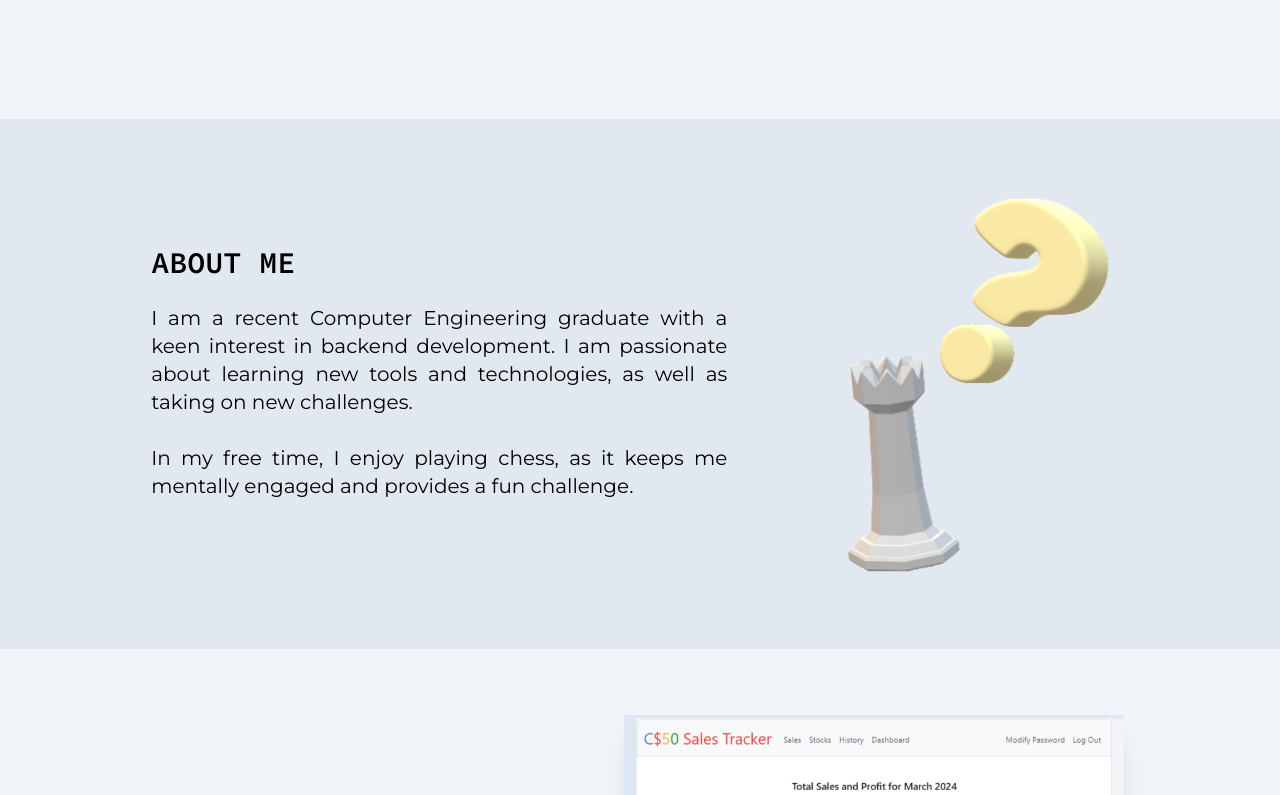
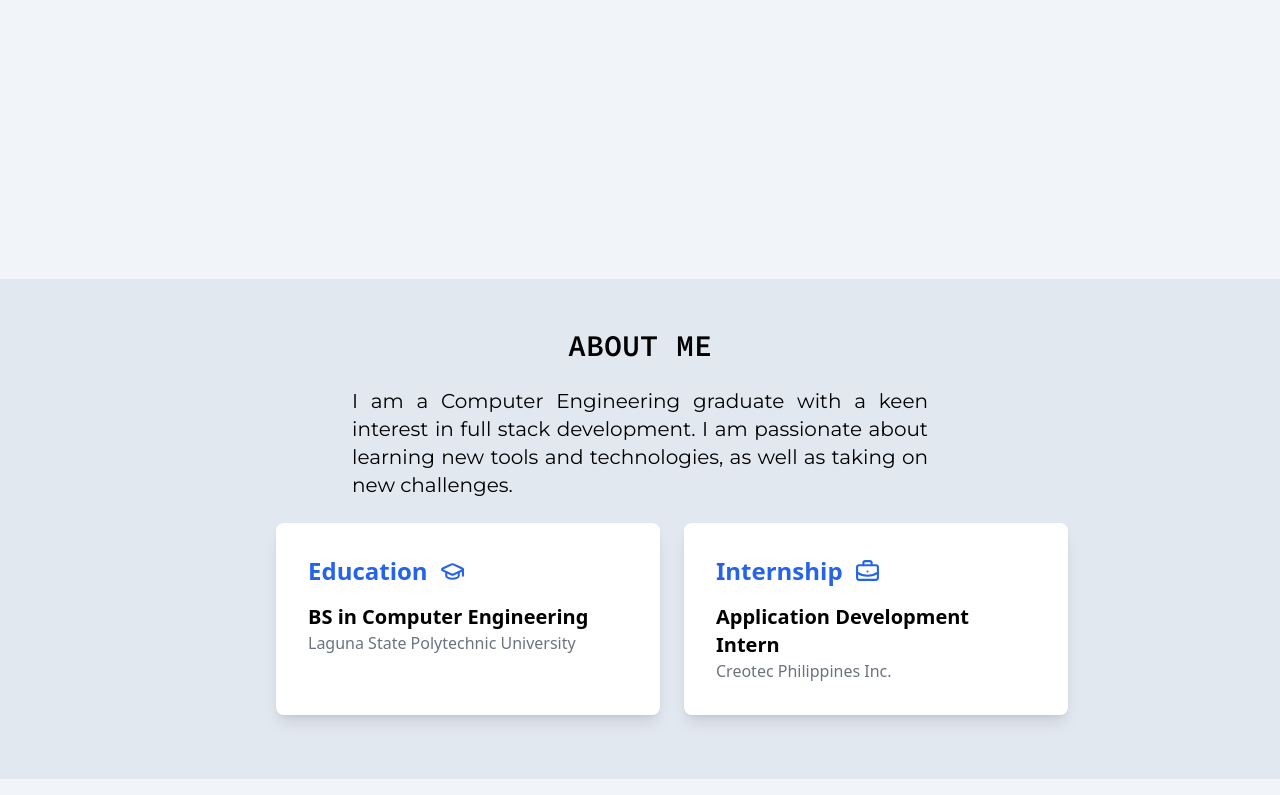
Before and after one commit to Melvinots/my-portfolio, a React (Vite) app: page / in a window 1280 px wide. Shown: the part 565-1360 px from the top of the page. Built offline with nearby package versions, Linux system fonts and the light colour scheme.

Commit message:
Optimized About

```diff
--- a/src/App.jsx
+++ b/src/App.jsx
@@ -7,13 +7,13 @@ const App = () => {
       <Nav />
       <section
         id="home"
-        className="sm:px-16 px-8 -mt-10 bg-slate-100 scroll-mt-16"
+        className="min-h-screen sm:px-16 px-8 -mt-10 bg-slate-100 scroll-mt-16"
       >
         <Hero />
       </section>
       <section
         id="about"
-        className="sm:px-16 px-8 py-10 bg-slate-200 scroll-mt-16"
+        className="min-h-[500px] sm:px-16 px-6 py-12 bg-slate-200 scroll-mt-5"
       >
         <About />
       </section>
--- /dev/null
+++ b/src/components/Card.jsx
@@ -0,0 +1,16 @@
+const Card = ({title, establishment, role, Icon}) => {
+  return (
+    <div key={title} className="bg-white shadow-lg rounded-lg p-8 max-w-96">
+        <h2 className="text-2xl font-bold mb-4 text-blue-600 flex items-center space-x-5">
+          {title}
+          <Icon className="ml-3" size={25} />
+        </h2>
+        <div className="">
+            <h3 className="text-xl font-semibold">{role}</h3>
+            <p className="text-gray-500">{establishment}</p>
+        </div>
+    </div>
+  )
+}
+
+export default Card;
--- a/src/components/index.js
+++ b/src/components/index.js
@@ -1,5 +1,6 @@
 import Nav from "./Nav";
 import Button from "./Button";
+import Card from "./Card";
 import ProjectCard from "./ProjectCard";
 
-export { Nav, Button, ProjectCard };
+export { Nav, Button, Card, ProjectCard };
--- a/src/constants/index.js
+++ b/src/constants/index.js
@@ -1,3 +1,10 @@
+import { GraduationCap, BriefcaseBusiness } from 'lucide-react';
+
+const iconMap = {
+  GraduationCap,
+  BriefcaseBusiness
+};
+
 import {
   html,
   css,
@@ -20,6 +27,21 @@ export const navLinks = [
   { label: "Projects", href: "#projects" },
   { label: "Contact", href: "#contact" },
 ];
+
+export const attainments = [
+  {
+    title: "Education",
+    establishment: "Laguna State Polytechnic University",
+    role: "BS in Computer Engineering",
+    icon: iconMap.GraduationCap
+  },
+  {
+    title: "Internship",
+    establishment: "Creotec Philippines Inc.",
+    role: "Application Development Intern",
+    icon: iconMap.BriefcaseBusiness
+  }
+]
 
 export const projects = [
   {
--- a/src/sections/About.jsx
+++ b/src/sections/About.jsx
@@ -1,31 +1,32 @@
-import { qmark } from "../assets/images";
+import { attainments } from "../constants";
+import { Card } from "../components";
 
 const About = () => {
   return (
-    <section className="max-w-[1140px] mx-auto px-4 mb-40 md:mb-0 md:px-8 w-full flex flex-col-reverse md:flex-row justify-center items-center space-y-8 md:space-y-0 space-x-0 md:space-x-10 lg:space-x-16">
-      <div className="md:max-w-xl text-left">
+    <section className="max-w-[1140px] mx-auto px-4 mb-5 md:mb-0 md:px-8 w-full flex flex-col justify-center items-center space-y-8 md:space-y-0 space-x-0 md:space-x-10 lg:space-x-16">
+      <div className="md:max-w-xl text-center">
         <h1 className="font-code font-semibold text-2xl md:text-3xl leading-tight">
           ABOUT ME
         </h1>
-        <p className="font-montserrat text-lg md:text-xl text-justify py-6 leading-relaxed">
-          I am a recent Computer Engineering graduate with a keen interest in
-          backend development. I am passionate about learning new tools and
+        <p className="font-montserrat text-md sm:text-lg md:text-xl text-justify py-6 leading-relaxed">
+          I am a Computer Engineering graduate with a keen interest in
+          full stack development. I am passionate about learning new tools and
           technologies, as well as taking on new challenges.
-          <br />
-          <br />
-          <span>
-            In my free time, I enjoy playing chess, as it keeps me mentally engaged and provides a fun challenge.
-          </span>
         </p>
       </div>
 
-      <div className="relative lg:my-0 flex-shrink-0">
-        <img
-          src={qmark}
-          alt="Question Mark"
-          className="w-auto h-[200px] sm:h-[350px] md:h-[400px] lg:h-[450px] object-contain"
-        />
+      <div className="grid grid-cols-1 md:grid-cols-2 gap-6">
+        {attainments.map(({ title, establishment, role, icon }) => (
+          <Card
+            index={title}
+            title={title}
+            establishment={establishment}
+            role={role}
+            Icon={icon}
+          />
+        ))}
       </div>
+
     </section>
   );
 };
```
